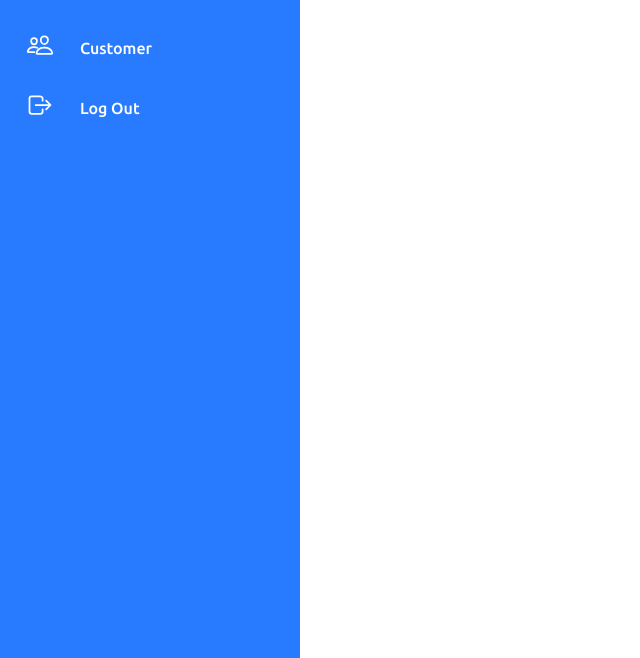
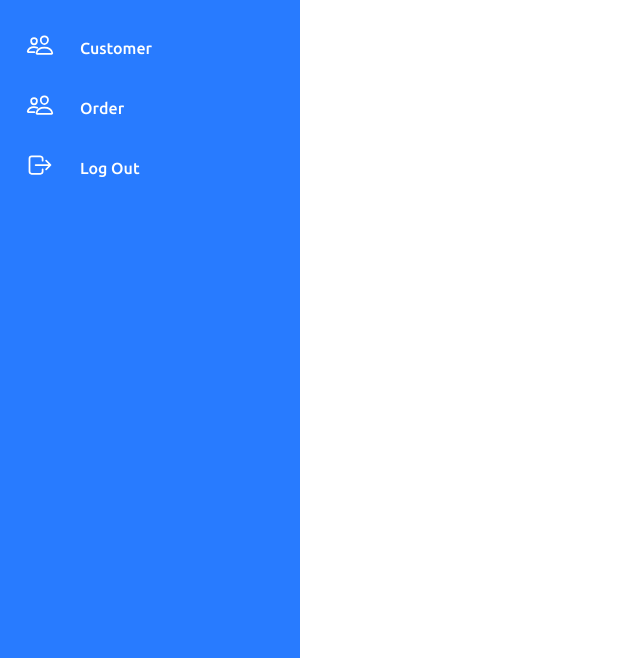
Before and after one commit to mbasnet201819/WebDevelopmentProject-Exclsv, a Django app: page /show in a window 1280 px wide. Shown: the part 142-800 px from the top of the page, without its empty margins (0-640 px from the left). Run offline with Django 4.2, Linux system fonts and the light colour scheme; data that the repository does not hold is empty.

Commit message:
admin panel updated

```diff
--- a/templates/administator/admin.html
+++ b/templates/administator/admin.html
@@ -28,6 +28,12 @@
                 <a href="/cust">
                     <span class="icon "><ion-icon name="people-outline"></ion-icon></span>
                     <span class="title ">Customer</span>
+                </a>
+            </li>
+                        <li>
+                <a href="/order">
+                    <span class="icon "><ion-icon name="people-outline"></ion-icon></span>
+                    <span class="title ">Order</span>
                 </a>
             </li>
 
```
